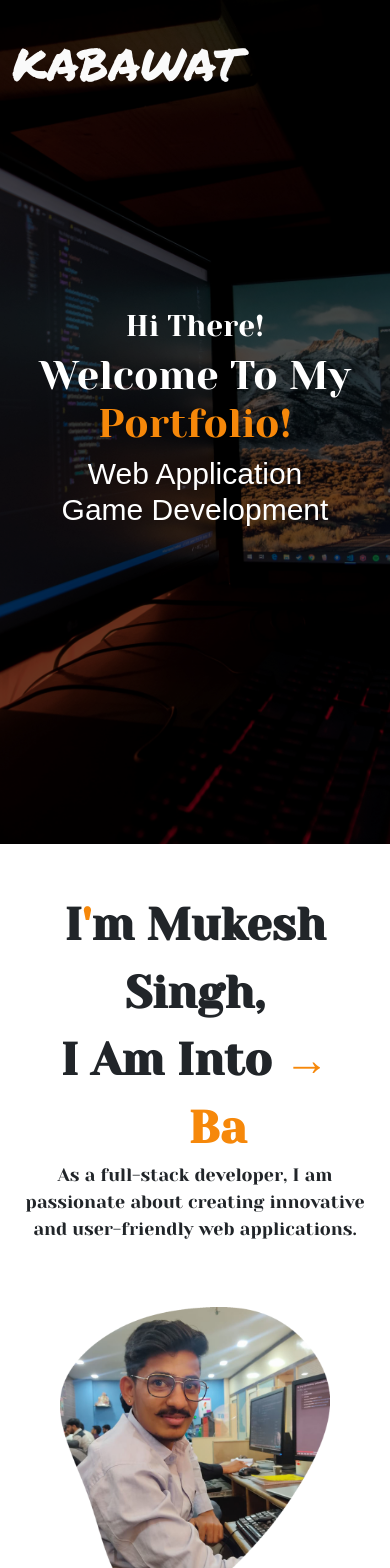
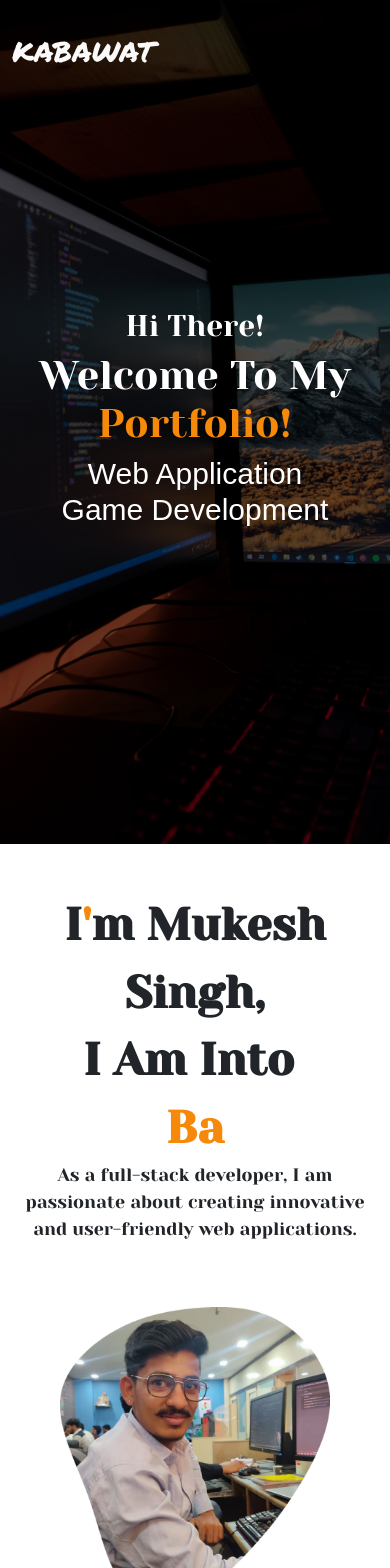
Before and after one commit to kabawat/portfolio, a Next.js app: page / in a window 390 px wide. Shown: the top 1568 px of the page. Built offline with nearby package versions, Linux system fonts and the light colour scheme; a web font is replaced by a local one.

Commit message:
fix overflow problems

```diff
--- a/public/scss/_home.scss
+++ b/public/scss/_home.scss
@@ -128,16 +128,11 @@ header {
     }
 }
 
-@media screen and (max-width : 768px) {
-    .nav-desktop {
-        display: none;
-    }
-}
-
 
 // about
 .about {
     width: 100%;
+    overflow-x: hidden;
     height: 100%;
 
     .heading {
@@ -151,14 +146,47 @@ header {
         }
 
         span.hide {
+            display: inline-block;
+            width: 0px;
             color: transparent;
         }
+
     }
 
     .desc {
         font-size: 18px;
         text-align: center;
         font-family: 'Yeseva One', cursive;
+    }
+}
+
+@media screen and (max-width : 768px) {
+    .nav-desktop {
+        display: none;
+    }
+}
+
+@media screen and (max-width : 768px) {
+    header {
+        .logo {
+            font-size: 36px;
+        }
+    }
+}
+
+@media screen and (max-width : 425px) {
+    header {
+        .logo {
+            font-size: 28px;
+        }
+    }
+}
+
+@media screen and (max-width:375px) {
+    .about {
+        .heading {
+            // font-size: 40px;
+        }
     }
 }
 
--- a/public/scss/_style.scss
+++ b/public/scss/_style.scss
@@ -8,6 +8,11 @@
 a {
     color: inherit;
     text-decoration: none;
+}
+
+body {
+    max-width: 100%;
+    overflow-x: hidden;
 }
 
 /*^^^^^^^^^^^^^^^^^^^^ Scroll Top ^^^^^^^^^^^^^^^^^^^^^*/
--- a/src/pages/index.js
+++ b/src/pages/index.js
@@ -26,7 +26,7 @@ const Home = () => {
                   </div>
                   <div className='heading' data-aos="zoom-in-up" data-aos-delay="200">
                     <strong>
-                      I Am Into <span>→</span><br /> <span className="hide">→</span><strong><Typewriter texts={texts} delay={200} /></strong>
+                      I Am Into <span className='hide'>→</span><br /> <span className="hide">→</span><strong><Typewriter texts={texts} delay={200} /></strong>
                     </strong>
                   </div>
                   <p className='desc' data-aos="zoom-out-up" data-aos-delay="400">
@@ -36,7 +36,7 @@ const Home = () => {
               </Col>
               <Col xxl={6} xl={6} lg={6} md={12} sm={12} xs={12}>
                 <div className="about p-5">
-                  <div className="about-masking" data-aos="zoom-in-left" data-aos-delay="100">
+                  <div className="about-masking" data-aos="zoom-in-up" data-aos-delay="100">
                     <Image alt='Mukesh Singh, Ms Rajputana' src="/masking/mk.png" width={1920} height={1080} />
                   </div>
                 </div>
```
